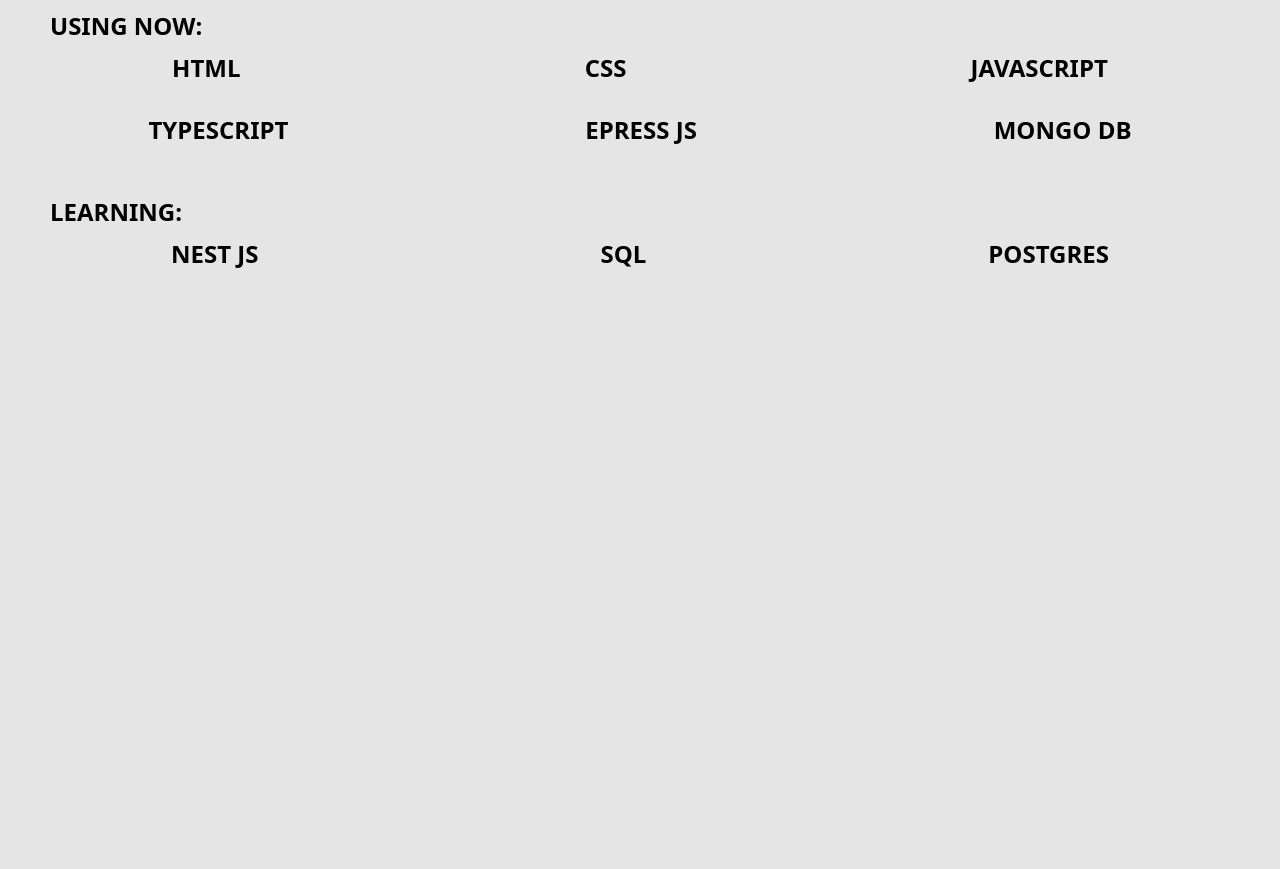
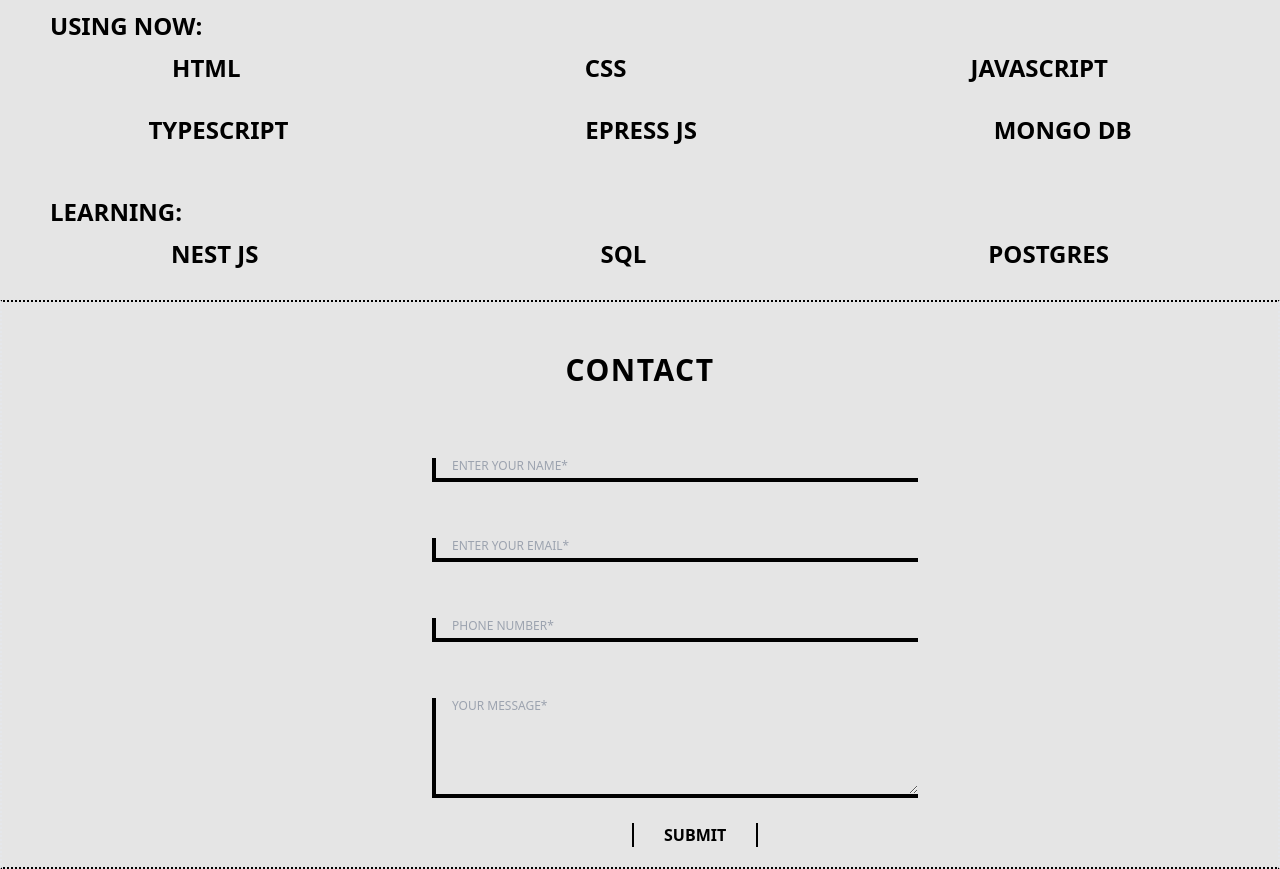
Before and after one commit to Anosike-Prosper/My-Portfolio, a website: page index.html in a window 1280 px wide. Shown: the part 833-1702 px from the top of the page. Before the commit the page ends 1133 px from the top, so only its background shows below. Drawn offline with nearby package versions, Linux system fonts and the light colour scheme.

Commit message:
added contact section

```diff
--- a/index.html
+++ b/index.html
@@ -88,30 +88,30 @@
         </section>
 
 
+    <section>
+        <div class="border-dotted border-y-black border-2 pt-[50px] px-[30px]">
+            <h1 class="tracking-wider text-3xl font-bold mb-[70px] uppercase text-center">Contact</h1>
+            <!-- <p>Fill out the form below to contact us</p> -->
+            <form class="text-xs">
+                <div class="mb-14">
 
-    <!-- <section> -->
-        <!-- <div > -->
-            <!-- <h1 class="items-center"> -->
-                <!-- Contact -->
-            <!-- </h1> -->
-            <!-- <p>Fill out the form below to contact us</p> -->
-            <!-- <form class="items-center"> -->
-                <!-- <div> -->
-                    <!-- <label for="name">Name</label> -->
-                    <!-- <input type="text" name="name" id="name"> -->
-                <!-- </div> -->
+                    <input placeholder="ENTER YOUR NAME*" class=" font-medium bg-[#E5E5E5] pl-4 pb-1 text-stone-500  w-[40%] ml-[400px] block  border-black border-l-4 border-b-4 border-t-0 border-r-0" type="text" name="name" id="name">
+                </div>
 
-                <!-- <div> -->
+                <div class="mb-14">
                     <!-- <label for="email">Email</label> -->
-                    <!-- <input type="email" name="email" id="email"> -->
-                <!-- </div> -->
-                <!-- <div> -->
-                    <!-- <label for="name">Message</label> -->
-                    <!-- <textarea type="message" name="message" id="message"></textarea> -->
-                <!-- </div> -->
-                <!-- <button type="submit">Submit</button> -->
-            <!-- </form> -->
-        <!-- </div> -->
-    <!-- </section> -->
+                    <input placeholder="ENTER YOUR EMAIL*" class=" font-medium bg-[#E5E5E5] pl-4 pb-1 text-stone-500  w-[40%] ml-[400px] block  border-black border-l-4 border-b-4 border-t-0 border-r-0" type="text" name="name" id="name" type="email" name="email" id="email">
+                </div>
+                <div class="mb-14">
+                    <input placeholder="PHONE NUMBER*" class=" font-medium bg-[#E5E5E5] pl-4 pb-1 text-stone-500  w-[40%] ml-[400px] block  border-black border-l-4 border-b-4 border-t-0 border-r-0" type="text" name="name" id="name" type="email" name="email" id="email">
+                </div>
+                <div>
+
+                    <textarea placeholder="YOUR MESSAGE*" class="font-medium h-[100px] bg-[#E5E5E5] pl-4 pb-1 text-stone-500  w-[40%] ml-[400px] block  border-black border-l-4 border-b-4 border-t-0 border-r-0" type="text" name="name" id="name" type="email" name="email" id="email" type="message" name="message" id="message"></textarea>
+                </div>
+                <button class="  text-base font-bold border-x-2 border-black px-[30px] uppercase ml-[600px] mb-[20px] inline-block mt-[25px]" type="submit">Submit</button>
+            </form>
+        </div>
+    </section>
 </body>
 </html>
```
